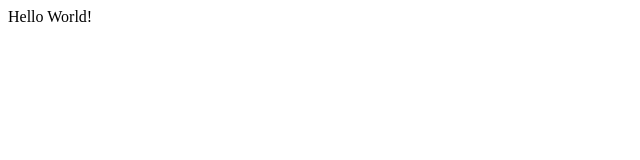
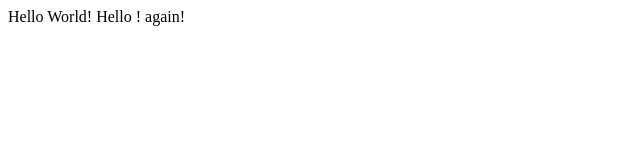
Before and after one commit to ayshahoney/cs50web.aysha, a plain HTML site: page hello.html in a window 1280 px wide. Shown: the whole page, without its empty margins (0-640 px from the left). Drawn offline with Linux system fonts and the light colour scheme.

Commit message:
Update hello.html

```diff
--- a/hello.html
+++ b/hello.html
@@ -5,6 +5,6 @@
     <title>My Webpage!</title>
   </head>
   <body>
-    Hello World!
+    Hello World! Hello ! again!
   </body>
 </html>
```
